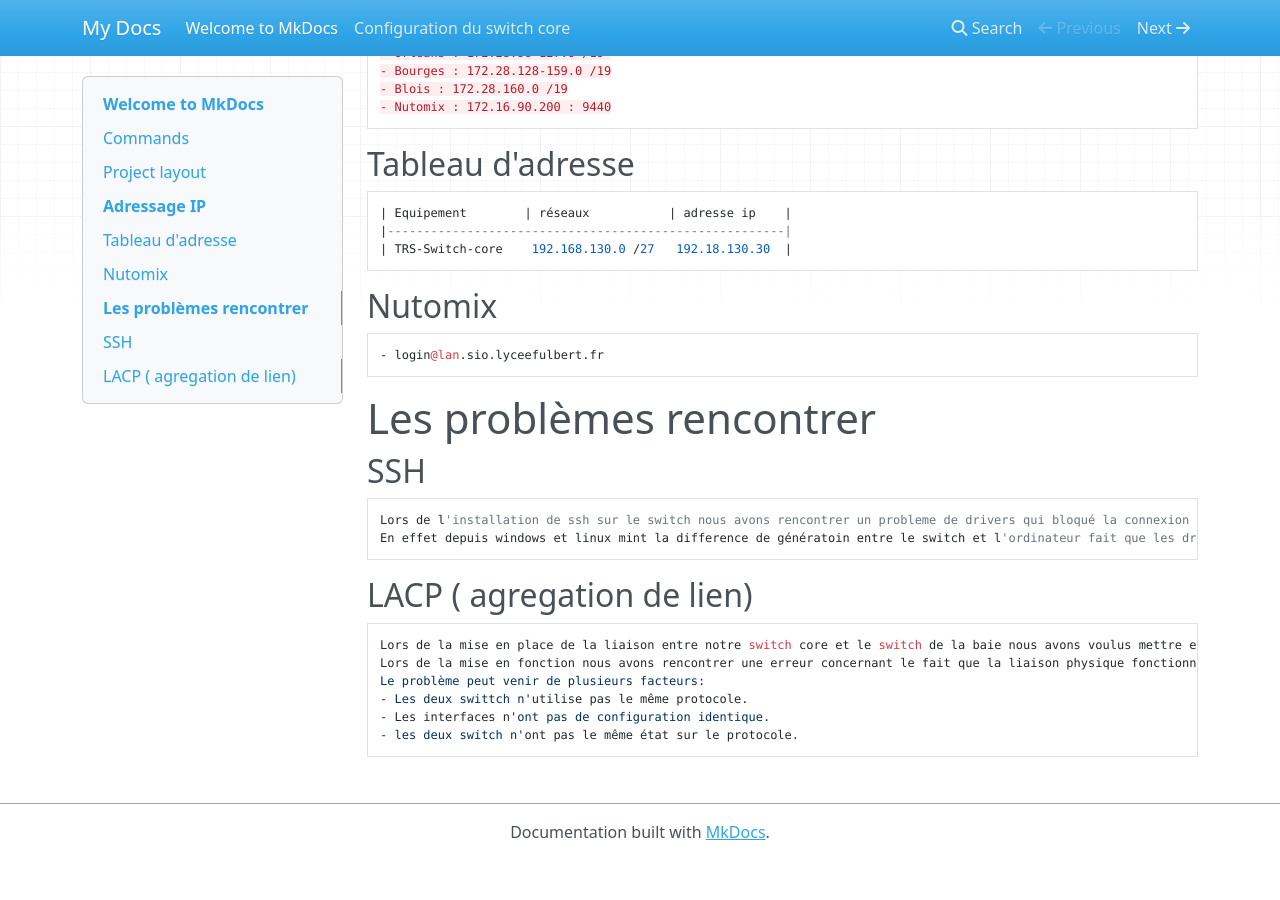
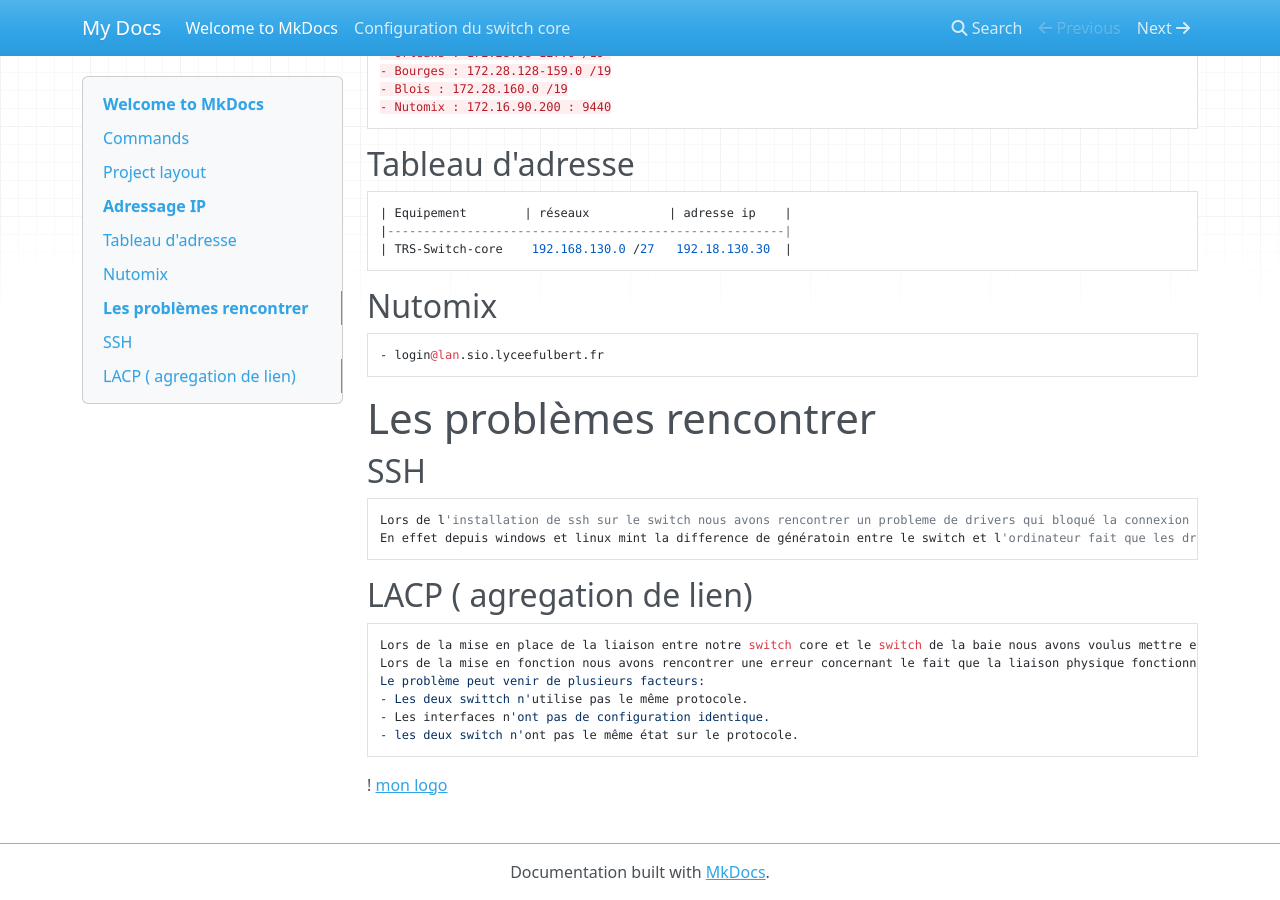
Before and after one commit to Julesgris/Anne-2025-2026, an MkDocs documentation site: the page built from docs/index.md, in a window 1280 px wide and 900 px high, scrolled down 575 px. Built offline with MkDocs 1.6.1, drawn with Linux system fonts in a browser that asks for light colours; nearby versions of some CDN libraries; before the commit the page ends 1435 px from its top, so only the background shows below that.

```diff
--- a/docs/index.md
+++ b/docs/index.md
@@ -43,3 +43,5 @@ For full documentation visit [mkdocs.org](https://www.mkdocs.org).
     - Les deux swittch n'utilise pas le même protocole.
     - Les interfaces n'ont pas de configuration identique.
     - les deux switch n'ont pas le même état sur le protocole.
+
+! [mon logo](../image/tours-logo-73-12005.png)
```
Also changed, not shown: 1 other file.
